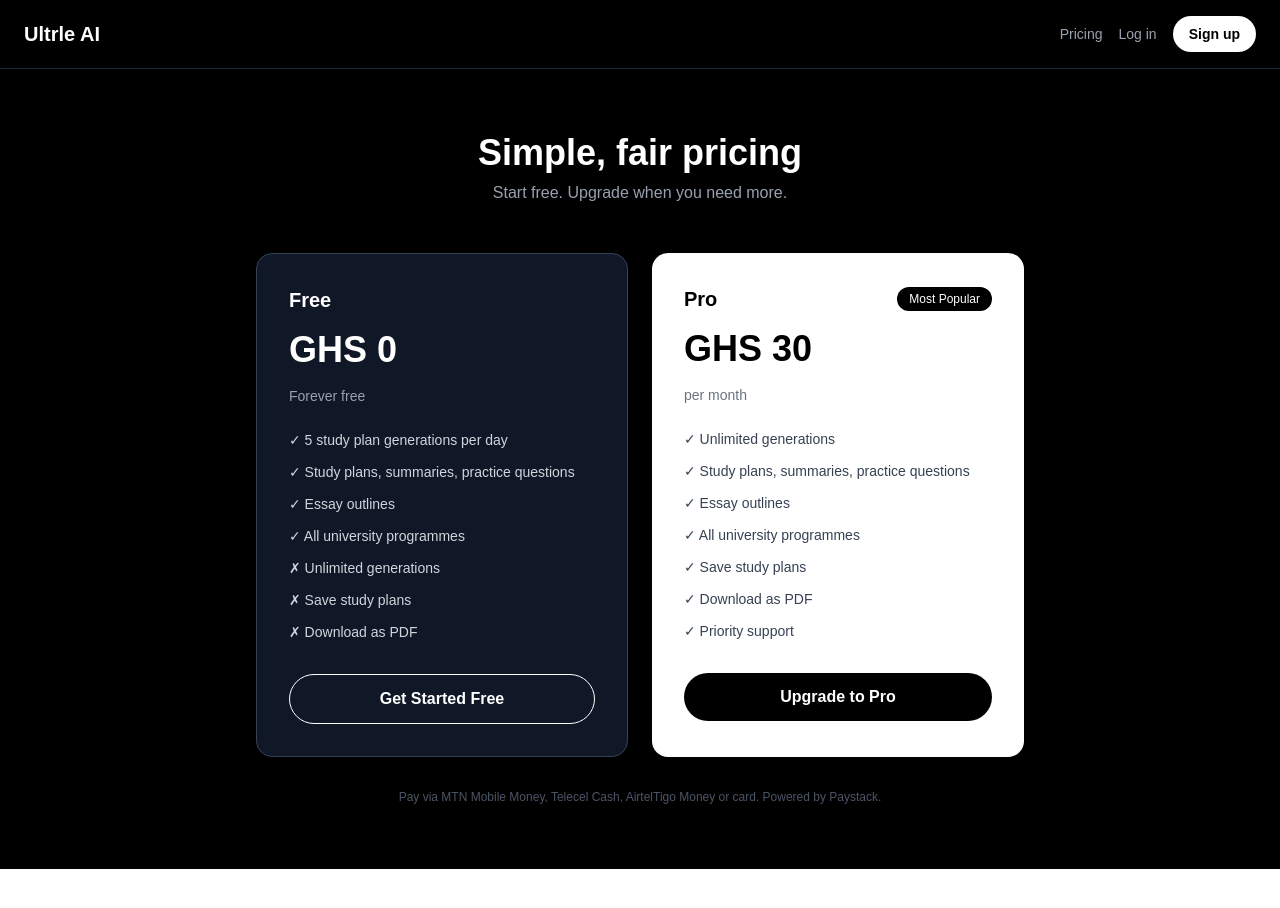
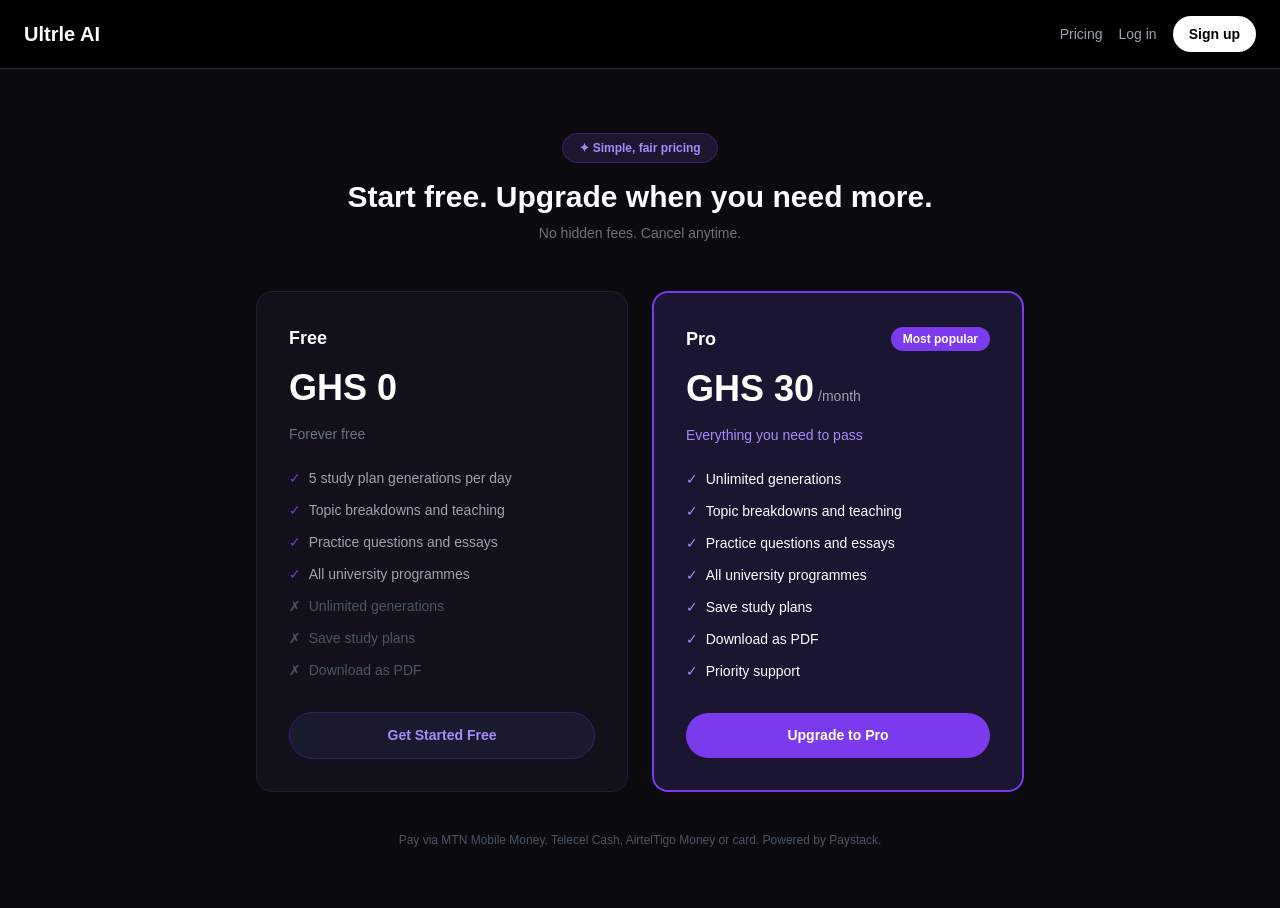
Before and after one commit to ultrleaigh/ultrle-ai, a Next.js app: page /pricing in a window 1280 px wide. Shown: the top 908 px of the page. Before the commit the page ends 869 px from the top, so only its background shows below. Built offline with nearby package versions, Linux system fonts and the light colour scheme; no server answers.

Commit message:
redesign pricing page

```diff
--- a/src/app/pricing/page.js
+++ b/src/app/pricing/page.js
@@ -45,60 +45,104 @@ export default function Pricing() {
     };
 
     return (
-        <main className="min-h-screen bg-black text-white flex flex-col items-center justify-center px-4 py-12">
-            <div className="w-full max-w-3xl">
-                <h1 className="text-4xl font-bold text-center mb-2">
-                    Simple, fair pricing
-                </h1>
-                <p className="text-gray-400 text-center mb-12">
-                    Start free. Upgrade when you need more.
-                </p>
+        <main className="min-h-screen px-4 py-16" style={{ background: "#0a0a0f" }}>
+            <div className="w-full max-w-3xl mx-auto">
+
+                {/* Header */}
+                <div className="text-center mb-12">
+                    <div className="mb-4 inline-flex items-center gap-2 px-4 py-1.5 rounded-full text-xs font-semibold" style={{ background: "#1e1530", color: "#a78bfa", border: "1px solid #3b1f6e" }}>
+                        ✦ Simple, fair pricing
+                    </div>
+                    <h1 className="text-3xl font-bold text-white mb-2">Start free. Upgrade when you need more.</h1>
+                    <p className="text-sm" style={{ color: "#6b7280" }}>No hidden fees. Cancel anytime.</p>
+                </div>
 
                 <div className="grid grid-cols-1 md:grid-cols-2 gap-6">
 
-                    <div className="bg-gray-900 border border-gray-700 rounded-2xl p-8 flex flex-col gap-4">
-                        <h2 className="text-xl font-bold">Free</h2>
-                        <p className="text-4xl font-bold">GHS 0</p>
-                        <p className="text-gray-400 text-sm">Forever free</p>
-                        <ul className="flex flex-col gap-3 text-sm text-gray-300 mt-2">
-                            <li>✓ 5 study plan generations per day</li>
-                            <li>✓ Study plans, summaries, practice questions</li>
-                            <li>✓ Essay outlines</li>
-                            <li>✓ All university programmes</li>
-                            <li>✗ Unlimited generations</li>
-                            <li>✗ Save study plans</li>
-                            <li>✗ Download as PDF</li>
+                    {/* Free plan */}
+                    <div className="rounded-2xl p-8 flex flex-col gap-4" style={{ background: "#12101a", border: "1px solid #1f1f2e" }}>
+                        <h2 className="text-lg font-semibold text-white">Free</h2>
+                        <div>
+                            <span className="text-4xl font-bold text-white">GHS 0</span>
+                        </div>
+                        <p className="text-sm" style={{ color: "#6b7280" }}>Forever free</p>
+
+                        <ul className="flex flex-col gap-3 text-sm mt-2">
+                            <li className="flex items-center gap-2" style={{ color: "#9ca3af" }}>
+                                <span style={{ color: "#7c3aed" }}>✓</span> 5 study plan generations per day
+                            </li>
+                            <li className="flex items-center gap-2" style={{ color: "#9ca3af" }}>
+                                <span style={{ color: "#7c3aed" }}>✓</span> Topic breakdowns and teaching
+                            </li>
+                            <li className="flex items-center gap-2" style={{ color: "#9ca3af" }}>
+                                <span style={{ color: "#7c3aed" }}>✓</span> Practice questions and essays
+                            </li>
+                            <li className="flex items-center gap-2" style={{ color: "#9ca3af" }}>
+                                <span style={{ color: "#7c3aed" }}>✓</span> All university programmes
+                            </li>
+                            <li className="flex items-center gap-2" style={{ color: "#4b5563" }}>
+                                <span style={{ color: "#4b5563" }}>✗</span> Unlimited generations
+                            </li>
+                            <li className="flex items-center gap-2" style={{ color: "#4b5563" }}>
+                                <span style={{ color: "#4b5563" }}>✗</span> Save study plans
+                            </li>
+                            <li className="flex items-center gap-2" style={{ color: "#4b5563" }}>
+                                <span style={{ color: "#4b5563" }}>✗</span> Download as PDF
+                            </li>
                         </ul>
 
-                        <a  href="/signup"
-                            className="mt-4 border border-white text-white font-semibold py-3 rounded-full text-center hover:bg-white hover:text-black transition-colors"
+
+                        < a href="/signup"
+                            className="mt-4 font-semibold py-3 rounded-full text-center transition-all"
+                            style={{ background: "#1a1a2e", color: "#a78bfa", border: "1px solid #3b1f6e", fontSize: "14px" }}
                         >
                             Get Started Free
                         </a>
                     </div>
 
-                    <div className="bg-white text-black rounded-2xl p-8 flex flex-col gap-4">
+                    {/* Pro plan */}
+                    <div className="rounded-2xl p-8 flex flex-col gap-4 relative" style={{ background: "#1a1530", border: "2px solid #7c3aed" }}>
                         <div className="flex items-center justify-between">
-                            <h2 className="text-xl font-bold">Pro</h2>
-                            <span className="bg-black text-white text-xs px-3 py-1 rounded-full">
-                                Most Popular
+                            <h2 className="text-lg font-semibold text-white">Pro</h2>
+                            <span className="text-xs px-3 py-1 rounded-full font-semibold" style={{ background: "#7c3aed", color: "white" }}>
+                                Most popular
                             </span>
                         </div>
-                        <p className="text-4xl font-bold">GHS 30</p>
-                        <p className="text-gray-500 text-sm">per month</p>
-                        <ul className="flex flex-col gap-3 text-sm text-gray-700 mt-2">
-                            <li>✓ Unlimited generations</li>
-                            <li>✓ Study plans, summaries, practice questions</li>
-                            <li>✓ Essay outlines</li>
-                            <li>✓ All university programmes</li>
-                            <li>✓ Save study plans</li>
-                            <li>✓ Download as PDF</li>
-                            <li>✓ Priority support</li>
+                        <div>
+                            <span className="text-4xl font-bold text-white">GHS 30</span>
+                            <span className="text-sm ml-1" style={{ color: "#9ca3af" }}>/month</span>
+                        </div>
+                        <p className="text-sm" style={{ color: "#a78bfa" }}>Everything you need to pass</p>
+
+                        <ul className="flex flex-col gap-3 text-sm mt-2">
+                            <li className="flex items-center gap-2 text-white">
+                                <span style={{ color: "#a78bfa" }}>✓</span> Unlimited generations
+                            </li>
+                            <li className="flex items-center gap-2 text-white">
+                                <span style={{ color: "#a78bfa" }}>✓</span> Topic breakdowns and teaching
+                            </li>
+                            <li className="flex items-center gap-2 text-white">
+                                <span style={{ color: "#a78bfa" }}>✓</span> Practice questions and essays
+                            </li>
+                            <li className="flex items-center gap-2 text-white">
+                                <span style={{ color: "#a78bfa" }}>✓</span> All university programmes
+                            </li>
+                            <li className="flex items-center gap-2 text-white">
+                                <span style={{ color: "#a78bfa" }}>✓</span> Save study plans
+                            </li>
+                            <li className="flex items-center gap-2 text-white">
+                                <span style={{ color: "#a78bfa" }}>✓</span> Download as PDF
+                            </li>
+                            <li className="flex items-center gap-2 text-white">
+                                <span style={{ color: "#a78bfa" }}>✓</span> Priority support
+                            </li>
                         </ul>
+
                         <button
                             onClick={handleUpgrade}
                             disabled={loading}
-                            className="mt-4 bg-black text-white font-semibold py-3 rounded-full hover:bg-gray-800 disabled:opacity-50"
+                            className="mt-4 font-semibold py-3 rounded-full transition-all disabled:opacity-50"
+                            style={{ background: "#7c3aed", color: "white", fontSize: "14px" }}
                         >
                             {loading ? "Loading..." : "Upgrade to Pro"}
                         </button>
@@ -106,7 +150,7 @@ export default function Pricing() {
 
                 </div>
 
-                <p className="text-center text-gray-600 text-xs mt-8">
+                <p className="text-center text-xs mt-10" style={{ color: "#4b5563" }}>
                     Pay via MTN Mobile Money, Telecel Cash, AirtelTigo Money or card. Powered by Paystack.
                 </p>
             </div>
```
